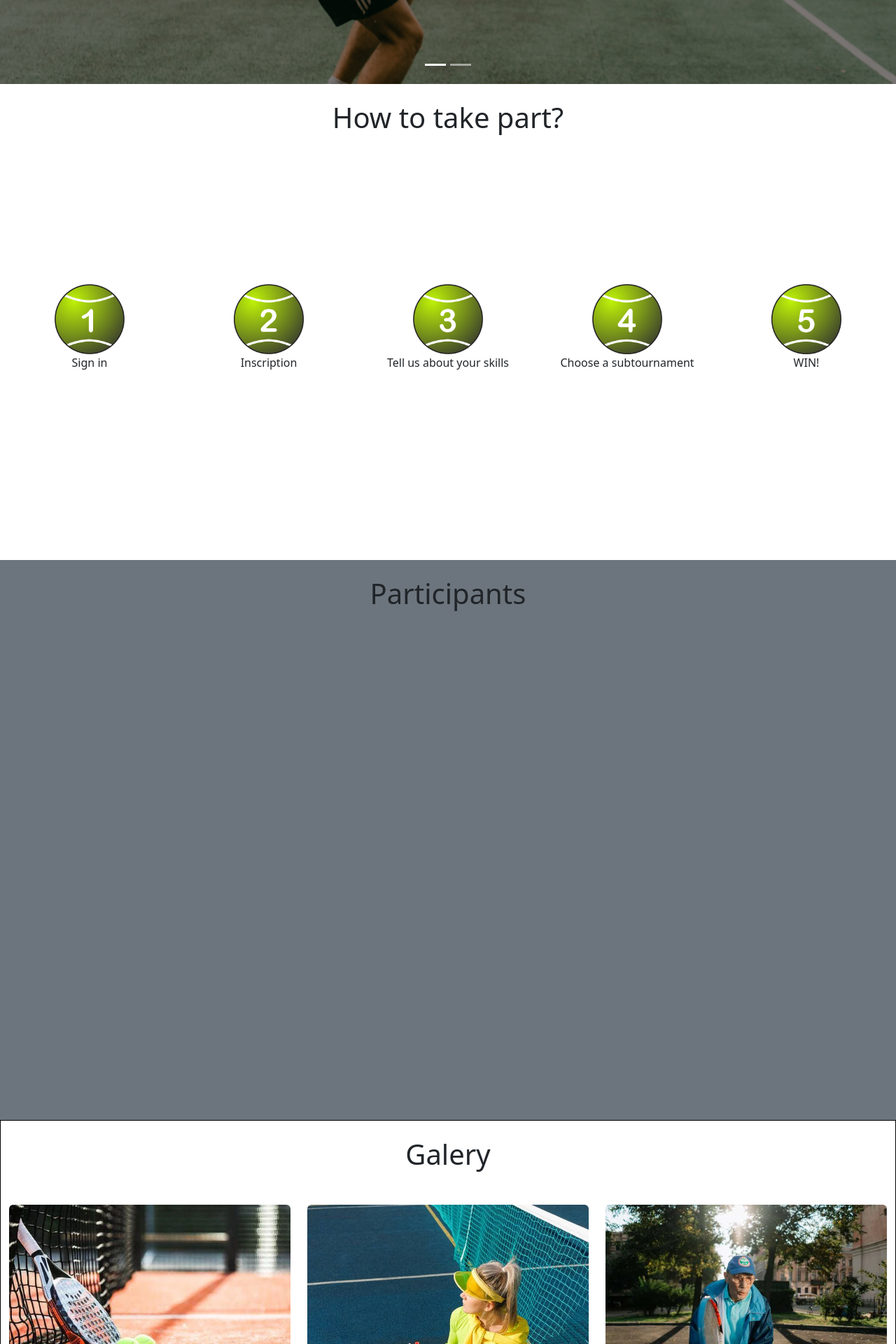
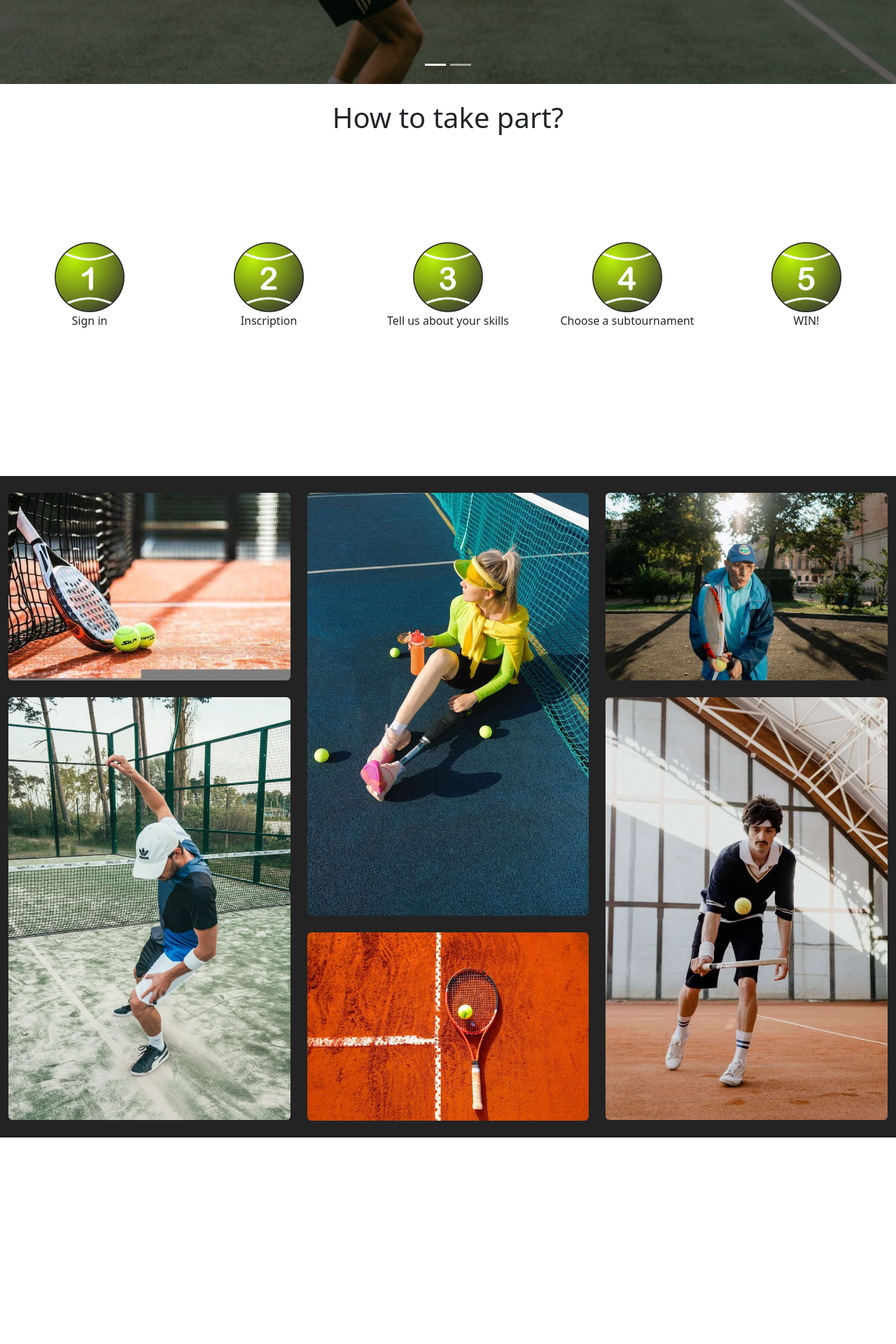
Before and after one commit to Nicrosi/Proyecto-Final, a React (Create React App) app in the folder client/: page / in a window 1280 px wide. Shown: the part 680-2600 px from the top of the page at 70% size. After the commit the page ends 2545 px from the top, so only its background shows below. Built offline with nearby package versions, Linux system fonts and the light colour scheme.

Commit message:
refactor(components/LandingPage): remove unnecessary sections and change background-color

```diff
--- a/client/src/components/LandingPage/LandingPage.jsx
+++ b/client/src/components/LandingPage/LandingPage.jsx
@@ -11,36 +11,21 @@
       </section>
       <section
         className="d-flex flex-column align-items-center"
-        style={{ minHeight: "75vh" }}
+        style={{ minHeight: "60vh" }}
       >
         <h1 className="mt-4 ">How to take part?</h1>
         <Steps />
       </section>
       <section
-        className="d-flex flex-column align-items-center bg-secondary"
-        style={{ minHeight: "100vh" }}
+        className="d-flex flex-column align-items-center pt-4"
+        style={{ minHeight: "100vh", backgroundColor: "#232323" }}
       >
-        <h1 className="mt-4 mb-5">Participants</h1>
-      </section>
-      <section
-        className="d-flex flex-column align-items-center"
-        style={{ minHeight: "100vh", border: "solid 1px black" }}
-      >
-        <h1 className="mt-4 mb-5">Galery</h1>
         <Gallery />
       </section>
       <section
         className="d-flex flex-column align-items-center"
-        style={{ minHeight: "100vh", border: "solid 1px black" }}
-      >
-        <h1 className="mt-4 mb-5">Frequent questions</h1>
-      </section>
-      <section
-        className="d-flex flex-column align-items-center"
-        style={{ minHeight: "100vh", border: "solid 1px black" }}
-      >
-        <h1 className="mt-4 mb-5">Sponsors</h1>
-      </section>
+        style={{ minHeight: "30vh" }}
+      ></section>
     </>
   );
 }
```
